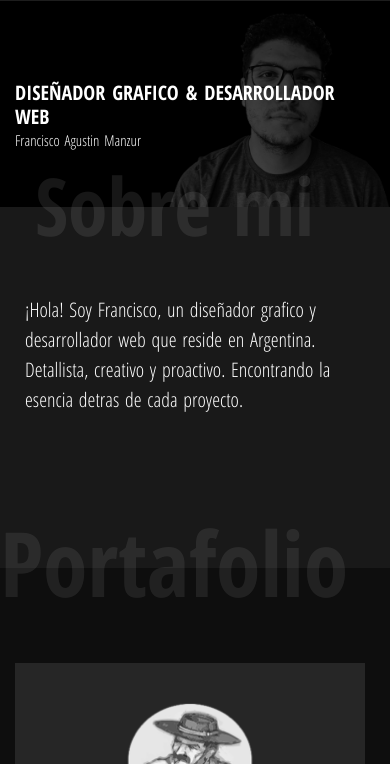
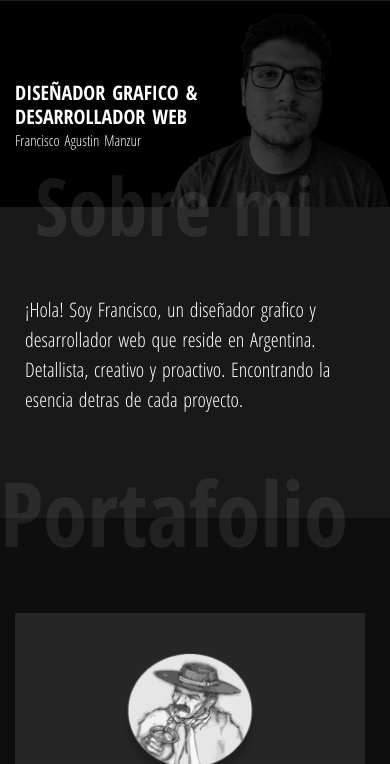
Before and after one commit to virujas/FranciscoManzur, a plain HTML site: page index.html in a window 390 px wide. Shown: the part 80-844 px from the top of the page. Drawn offline with nearby package versions, Linux system fonts and the light colour scheme; a web font is replaced by a local one.

Commit message:
Se ajustaron textos

```diff
--- a/assets/css/_mediasq.scss
+++ b/assets/css/_mediasq.scss
@@ -39,6 +39,7 @@
             color: white;
             font-weight: bold;
             margin-left: 40px !important;
+            margin-right:80px!important;
             text-align: left;
             font-size: 50px !important;
             margin-bottom: 0px !important;
@@ -312,6 +313,7 @@
             font-weight: bold;
             text-align: left;
             margin-left: 15px !important;
+            margin-right:70px !important;
             font-size: 20px !important;
             padding-right: 15px;
             margin-bottom: 0px !important;
@@ -340,6 +342,7 @@
     }
 
     .sobreMi--index {
+        padding-bottom:50px!important;
         h6 {
             font-size: 80px;
             padding-right: 0px;
```
Also changed, not shown: assets/css/style.css, 1 other file.
